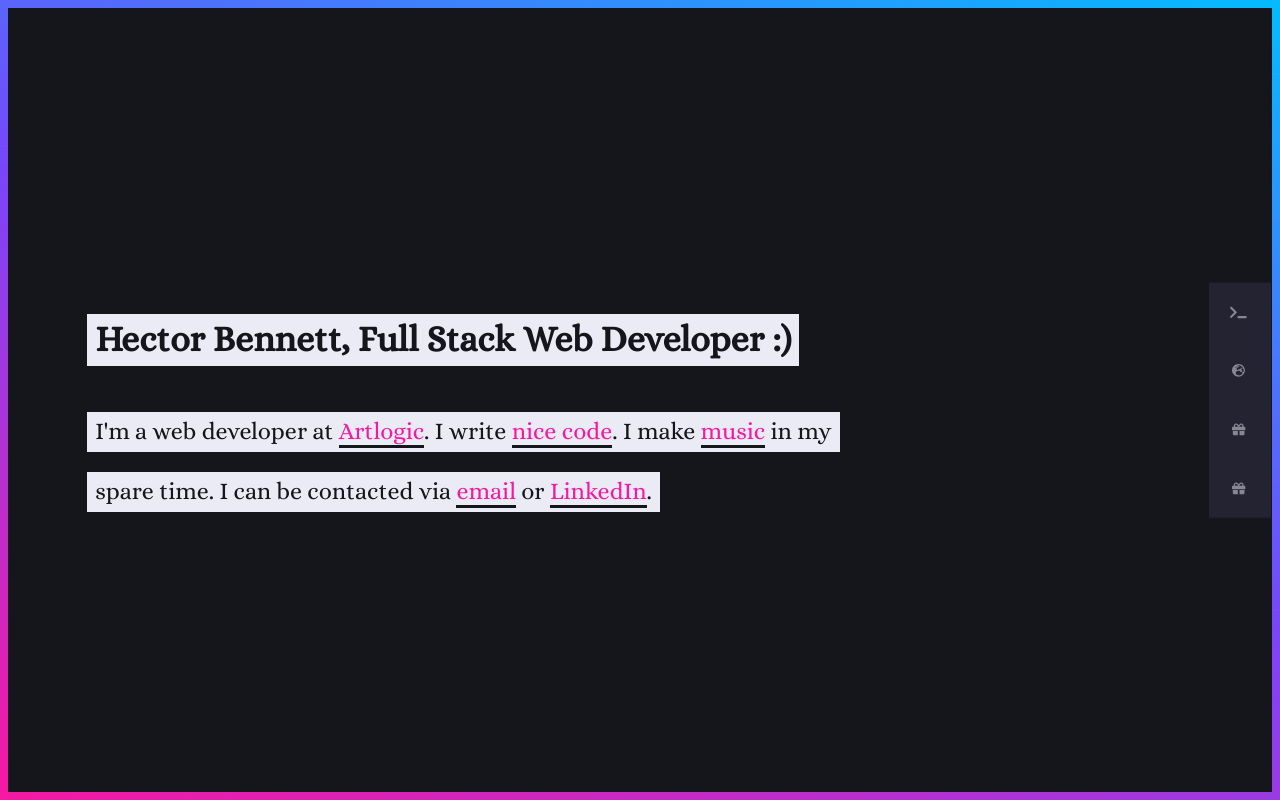
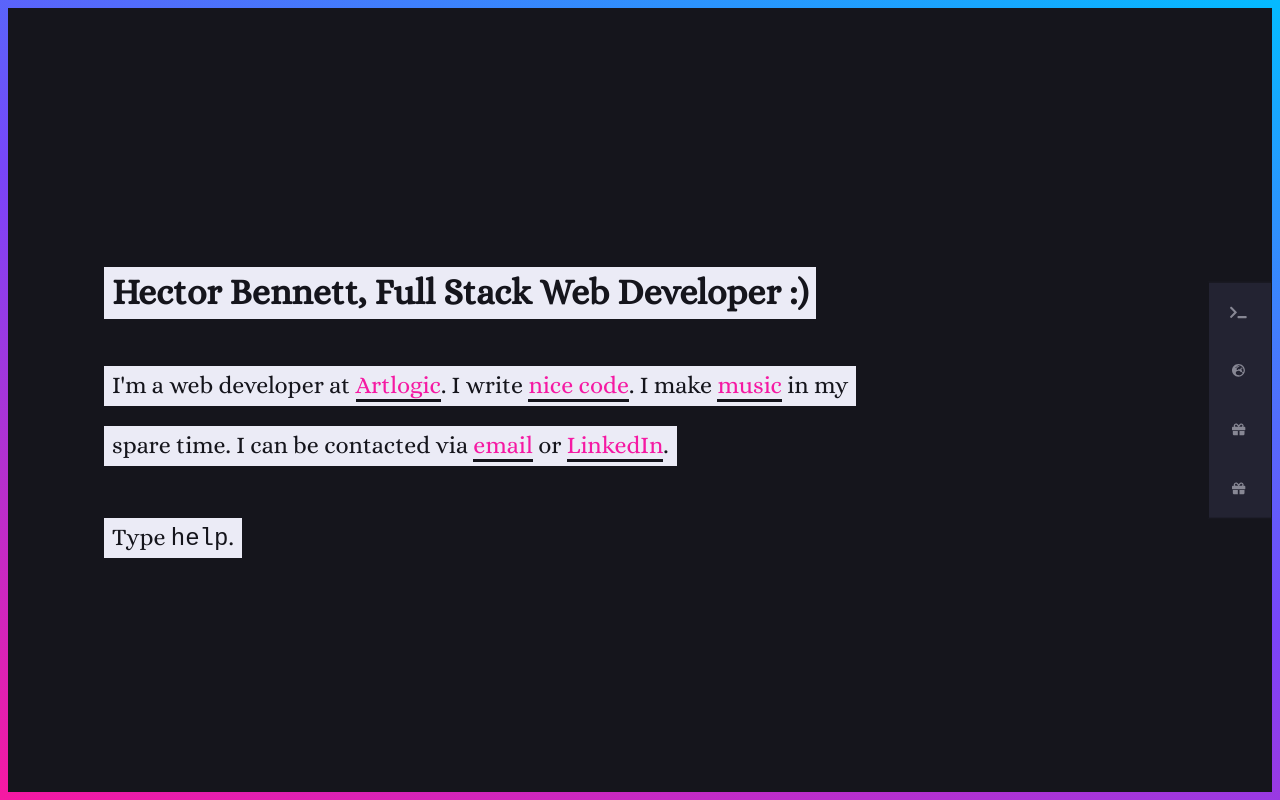
Before and after one commit to hectorbennett/hectorbennett.com, a Next.js app: page / in a window 1280 px wide. Built offline with nearby package versions, Linux system fonts and the light colour scheme.

Commit message:
add help text to homepage

```diff
--- a/components/Layout/Layout.module.scss
+++ b/components/Layout/Layout.module.scss
@@ -3,7 +3,8 @@
 
 .page {
   display: flex;
-  align-items: center;
+  flex-direction: column;
+  align-items: flex-start;
   justify-content: center;
   width: 100vw;
   height: 100vh;
@@ -20,7 +21,7 @@
   margin: 1rem;
 
   @include screens.lg {
-    margin: 1rem 30% 1rem 1rem;
+    margin: 1rem 30% 1rem 5rem;
     max-width: 47rem;
   }
 }
--- a/pages/index.js
+++ b/pages/index.js
@@ -16,13 +16,12 @@ import WorldWar from "../components/WorldWar";
 import Terminal from "../components/Terminal";
 // import SecretSanta from "../SecretSanta/SecretSanta.js";
 
-
 const INSTALLED_APPS = [
   {
     name: "terminal",
     title: "terminal",
-    width: 500,
-    height: 500,
+    width: 350,
+    height: 350,
     component: <Terminal WM={this} />,
     icon: <FontAwesomeIcon icon={faTerminal} />,
     closable: false,
@@ -55,7 +54,7 @@ const INSTALLED_APPS = [
     title: "slime soccer",
     width: 722,
     height: 460,
-    component: <SlimeSoccer/>,
+    component: <SlimeSoccer />,
     icon: <FontAwesomeIcon icon={faGift} />,
     closable: true,
     maximisable: true,
@@ -121,6 +120,11 @@ export default function Home() {
           .
         </p>
       </Section>
+      <Section style={{ marginTop: "7rem" }}>
+        <p className="highlight">
+          Type <code>help</code>.
+        </p>
+      </Section>
       <WindowManager installed_apps={INSTALLED_APPS} />
     </>
   );
```
